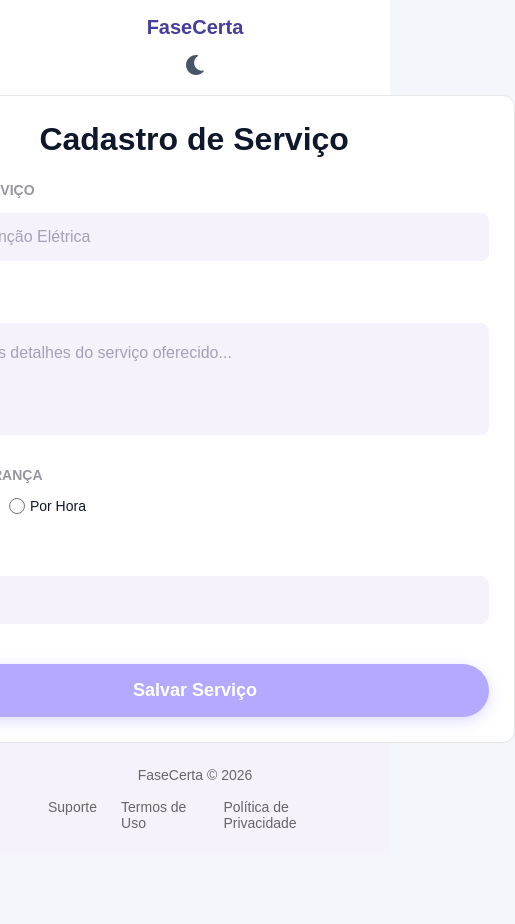
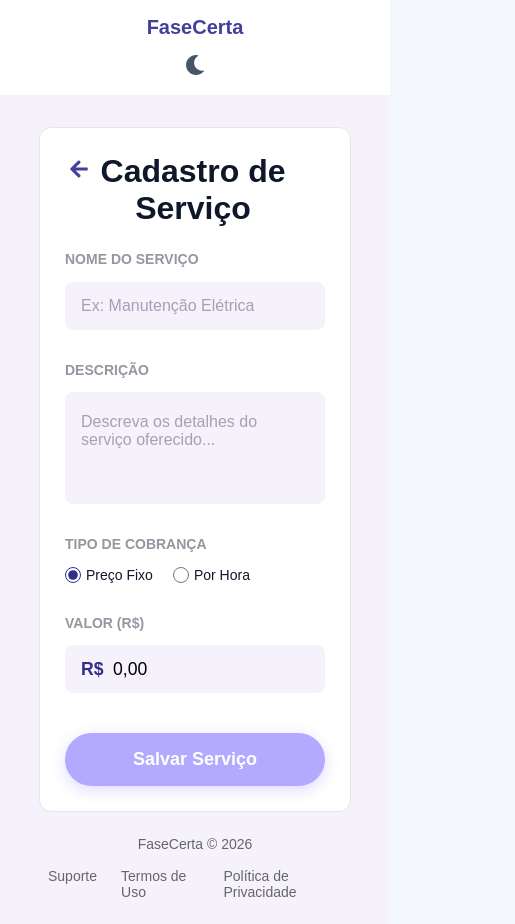
Before and after one commit to CS-PI-2026-FaseCerta/front-end, a React (Create React App) app: page /registerservice in a window 390 px wide. Shown: the whole page, 515 px wide, since content can reach past the window. Before the commit the page ends 855 px from the top, so only its background shows below. Built offline with nearby package versions, Linux system fonts and the light colour scheme.

Commit message:
refactor-ultimos-detalhes

```diff
--- a/src/App.js
+++ b/src/App.js
@@ -16,7 +16,7 @@ function App() {
       {
         <BrowserRouter>
           <Routes>
-            <Route path="/" element={<RegisterService />} />
+            <Route path="/" element={<RegisterCity />} />
             <Route path="/" element={<Dashboard />} />
             <Route path="/dashboard" element={<Navigate to="/" replace />} />
             <Route path="/login" element={<Login />} />
--- a/src/form/pages/registerservice/RegisterService.css
+++ b/src/form/pages/registerservice/RegisterService.css
@@ -212,3 +212,10 @@
     background-color: #b3aaff;
     cursor: not-allowed;
 }
+
+@media (max-width: 900px) {
+    .service-form-card {
+        width: 80%;
+        margin-top: 2rem;
+    }
+}
```
